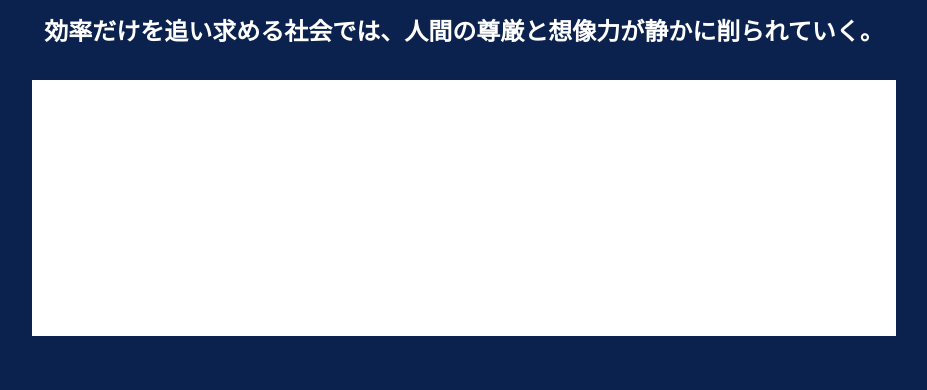
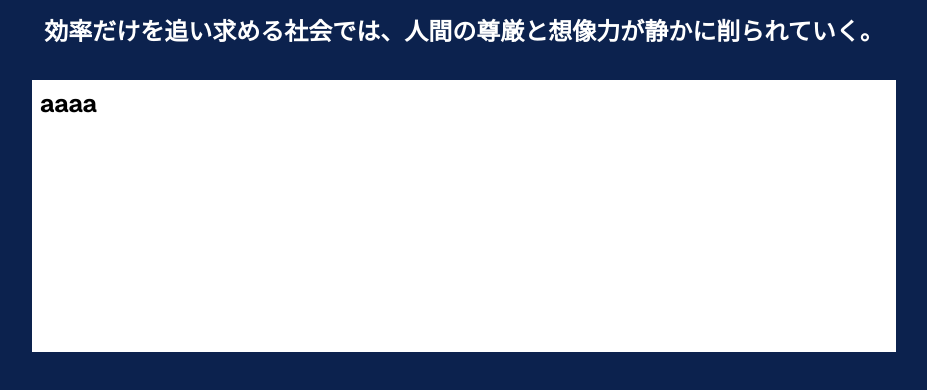
Before and after one commit to seihello/typing-game, a Next.js app: page / in a window 1280 px wide. Shown: the top 390 px of the page, without its empty margins (176-1103 px from the left). Built offline with nearby package versions, Linux system fonts and the light colour scheme.

Commit message:
feat: implement tiptap

```diff
--- a/app/page.tsx
+++ b/app/page.tsx
@@ -1,112 +1,19 @@
 "use client"
 
+import InputArea from "@/components/input-area"
 import TargetSentence from "@/components/target-sentence"
-import { useLayoutEffect, useRef, useState } from "react"
+import { useState } from "react"
 
 export default function Home() {
-  const inputRef = useRef<HTMLDivElement>(null)
-  const caretRef = useRef(0)
-  const isComposing = useRef(false)
   const [input, setInput] = useState("")
 
   const targetSentence =
     "効率だけを追い求める社会では、人間の尊厳と想像力が静かに削られていく。"
 
-  const handleInput = () => {
-    if (isComposing.current) return
-
-    const el = inputRef.current
-    if (!el) return
-
-    caretRef.current = getCaretOffset(el)
-    setInput(el.innerText)
-  }
-
-  // DOM更新後にcaret復元
-  useLayoutEffect(() => {
-    if (!inputRef.current) return
-    setCaretOffset(inputRef.current, caretRef.current)
-  }, [input])
-
   return (
     <div className="mx-auto flex min-h-screen max-w-4xl flex-col items-center gap-y-8 p-4 text-white">
       <TargetSentence value={targetSentence} />
-      <div
-        contentEditable
-        suppressContentEditableWarning
-        ref={inputRef}
-        onCompositionStart={() => {
-          isComposing.current = true
-        }}
-        onCompositionEnd={() => {
-          isComposing.current = false
-          handleInput()
-        }}
-        onInput={handleInput}
-        className="h-64 w-full bg-white text-black"
-      >
-        {renderColoredText(targetSentence, input)}
-      </div>
+      <InputArea value={input} setValue={setInput} />
     </div>
   )
 }
-
-function getCaretOffset(root: HTMLElement): number {
-  const sel = window.getSelection()
-  if (!sel || sel.rangeCount === 0) return 0
-
-  const range = sel.getRangeAt(0)
-  const pre = range.cloneRange()
-  pre.selectNodeContents(root)
-  pre.setEnd(range.endContainer, range.endOffset)
-  return pre.toString().length
-}
-
-function setCaretOffset(root: HTMLElement, offset: number) {
-  const sel = window.getSelection()
-  if (!sel) return
-
-  const range = document.createRange()
-  let current = 0
-
-  const walker = document.createTreeWalker(root, NodeFilter.SHOW_TEXT)
-  let node: Text | null = null
-
-  while ((node = walker.nextNode() as Text | null)) {
-    const len = node.textContent?.length ?? 0
-    if (current + len >= offset) {
-      range.setStart(node, offset - current)
-      break
-    }
-    current += len
-  }
-
-  range.collapse(true)
-  sel.removeAllRanges()
-  sel.addRange(range)
-}
-
-function renderColoredText(target: string, input: string) {
-  // const max = Math.max(target.length, input.length)
-  // return Array.from({ length: max }).map((_, i) => {
-  //   const t = target[i]
-  //   const v = input[i]
-  //   let color = "#999"
-  //   if (v != null) {
-  //     color = v === t ? "green" : "red"
-  //   }
-  //   return (
-  //     <span key={i} style={{ color }}>
-  //       {v ?? t ?? ""}
-  //     </span>
-  //   )
-  // })
-
-  return Array.from({ length: input.length }).map((_, i) => {
-    return (
-      <span key={i} style={{ color: input[i] === "あ" ? "red" : "black" }}>
-        {input[i]}
-      </span>
-    )
-  })
-}
--- /dev/null
+++ b/components/input-area.tsx
@@ -0,0 +1,41 @@
+"use client"
+
+import { EditorContent, useEditor } from "@tiptap/react"
+import StarterKit from "@tiptap/starter-kit"
+import { Dispatch, SetStateAction } from "react"
+
+type Props = {
+  value: string
+  setValue: Dispatch<SetStateAction<string>>
+}
+
+export default function InputArea({ value, setValue }: Props) {
+  const editor = useEditor({
+    extensions: [StarterKit],
+    content: "<p>aaaa</p>",
+    // editorProps: {
+    //   attributes: {
+    //     class:
+    //       "p-2 h-64 bg-white font-bold text-2xl overflow-y-auto focus:outline-none",
+    //   },
+    // },
+    // Explicitly set immediatelyRender to false to avoid SSR hydration mismatches
+    immediatelyRender: false,
+    onUpdate: ({ editor }) => {
+      setValue(editor.getText())
+    },
+  })
+
+  if (!editor) {
+    return null
+  }
+
+  console.log("input", value)
+
+  return (
+    <EditorContent
+      editor={editor}
+      className="w-full bg-white p-2 text-2xl font-bold text-black [&>.tiptap:focus]:outline-none [&>.tiptap]:h-64"
+    />
+  )
+}
--- a/package.json
+++ b/package.json
@@ -13,6 +13,9 @@
     "@radix-ui/react-slot": "^1.2.2",
     "@supabase/ssr": "latest",
     "@supabase/supabase-js": "latest",
+    "@tiptap/pm": "^3.15.3",
+    "@tiptap/react": "^3.15.3",
+    "@tiptap/starter-kit": "^3.15.3",
     "class-variance-authority": "^0.7.1",
     "clsx": "^2.1.1",
     "lucide-react": "^0.511.0",
```
Also changed, not shown: 1 other file (tests, documents, lock files or other folders).
